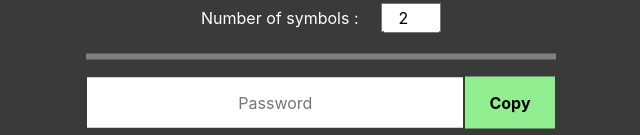
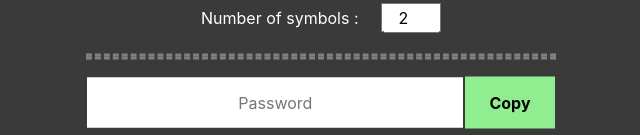
Before and after one commit to aresKoliadimas/pass-generator, an Angular app: page / in a window 1280 px wide. Shown: the part 402-537 px from the top of the page, without its empty margins (319-959 px from the left). Built offline with nearby package versions, Linux system fonts and the light colour scheme.

Commit message:
add style for the second line

```diff
--- a/src/app/app.component.css
+++ b/src/app/app.component.css
@@ -3,8 +3,12 @@ label {
   color: white;
 }
 
-hr {
+.line1 {
   border: solid gray;
+}
+
+.line2 {
+  border: dashed gray;
 }
 
 .in {
```
